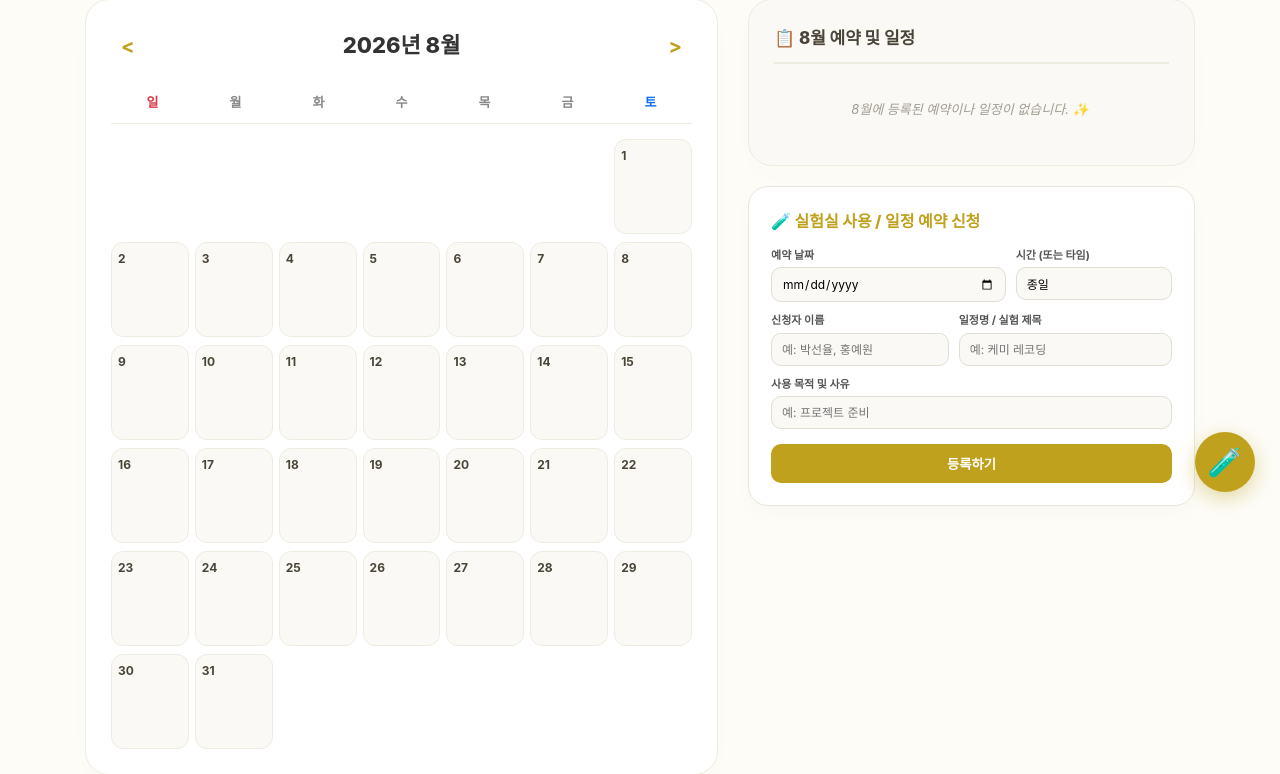
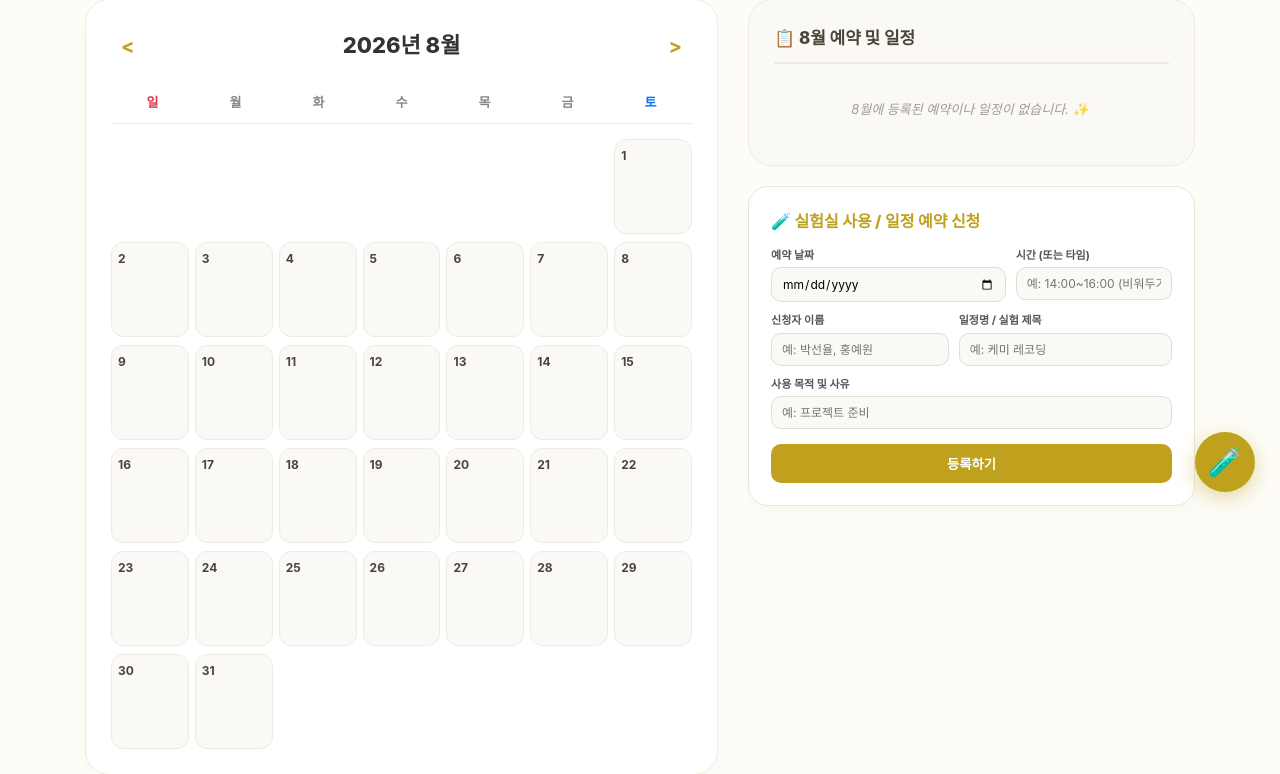
Before and after one commit to sunyoul-chemi/samgoe-chemi, a Flask app: page /calendar in a window 1280 px wide. Shown: the part 283-1057 px from the top of the page. Run offline with Flask 3, Linux system fonts and the light colour scheme; data that the repository does not hold is empty; some libraries are stand-ins or nearby versions; some web fonts are replaced.

Commit message:
Update calendar.html

```diff
--- a/templates/calendar.html
+++ b/templates/calendar.html
@@ -37,9 +37,9 @@
                         <span style="font-size: 12px; font-weight: 700; color: #4a4538;">{{ d.day }}</span>
                         <div style="display: flex; flex-direction: column; gap: 2px; margin-top: 3px; overflow-y: auto; max-height: 60px;">
                             {% for sch in d.schedules %}
-                            <!-- 공식 일정은 보라색/진한남색, 승인 완료는 초록색, 대기 중은 골드로 표시 (일정명이 먼저 오도록 수정) -->
-                            <span style="background: {% if sch.status == '동아리 공식 일정' %}#4f46e5{% elif sch.status == '승인 완료' %}#059669{% else %}#bfa11d{% endif %}; color: white; font-size: 9px; padding: 2px 4px; border-radius: 4px; font-weight: 600; white-space: nowrap; overflow: hidden; text-overflow: ellipsis; max-width: 100%; display: block;" title="{{ sch.title }} (시간: {{ sch.time_slot }})">
-                                {{ sch.title }} ({{ sch.time_slot }})
+                            <!-- 공식 일정은 보라색/진한남색, 승인 완료는 초록색, 대기 중은 골드로 표시 -->
+                            <span style="background: {% if sch.status == '동아리 공식 일정' %}#4f46e5{% elif sch.status == '승인 완료' %}#059669{% else %}#bfa11d{% endif %}; color: white; font-size: 9px; padding: 2px 4px; border-radius: 4px; font-weight: 600; white-space: nowrap; overflow: hidden; text-overflow: ellipsis; max-width: 100%; display: block;" title="{{ sch.title }} {% if sch.time_slot %}(시간: {{ sch.time_slot }}){% endif %}">
+                                {{ sch.title }}{% if sch.time_slot %} ({{ sch.time_slot }}){% endif %}
                             </span>
                             {% endfor %}
                         </div>
@@ -70,7 +70,7 @@
                                     <div style="background: #fff; padding: 12px; border-radius: 12px; border: 1px solid #eeece1; margin-bottom: 10px; display: flex; justify-content: space-between; align-items: flex-start; gap: 10px;">
                                         <div style="flex: 1; min-width: 0;">
                                             <div style="display: flex; align-items: center; justify-content: space-between; margin-bottom: 2px;">
-                                                <span style="font-size: 11px; font-weight: 700; color: #bfa11d;">📅 {{ s.date }} ({{ s.time_slot }})</span>
+                                                <span style="font-size: 11px; font-weight: 700; color: #bfa11d;">📅 {{ s.date }}{% if s.time_slot %} ({{ s.time_slot }}){% endif %}</span>
 
                                                 <!-- 상태 뱃지 -->
                                                 {% if s.status == "동아리 공식 일정" %}
@@ -138,7 +138,7 @@
                         </div>
                         <div style="flex: 0.8;">
                             <label style="display:block; font-size:11px; font-weight:700; color:#555; margin-bottom:3px;">시간 (또는 타임)</label>
-                            <input type="text" name="time_slot" placeholder="예: 14:00~16:00" value="종일" required style="width: 100%; padding: 8px 10px; border: 1px solid #e1ded3; border-radius: 10px; background: #faf9f5; outline: none; font-size: 12px; box-sizing: border-box;">
+                            <input type="text" name="time_slot" placeholder="예: 14:00~16:00 (비워두기 가능)" value="" style="width: 100%; padding: 8px 10px; border: 1px solid #e1ded3; border-radius: 10px; background: #faf9f5; outline: none; font-size: 12px; box-sizing: border-box;">
                         </div>
                     </div>
 
```
